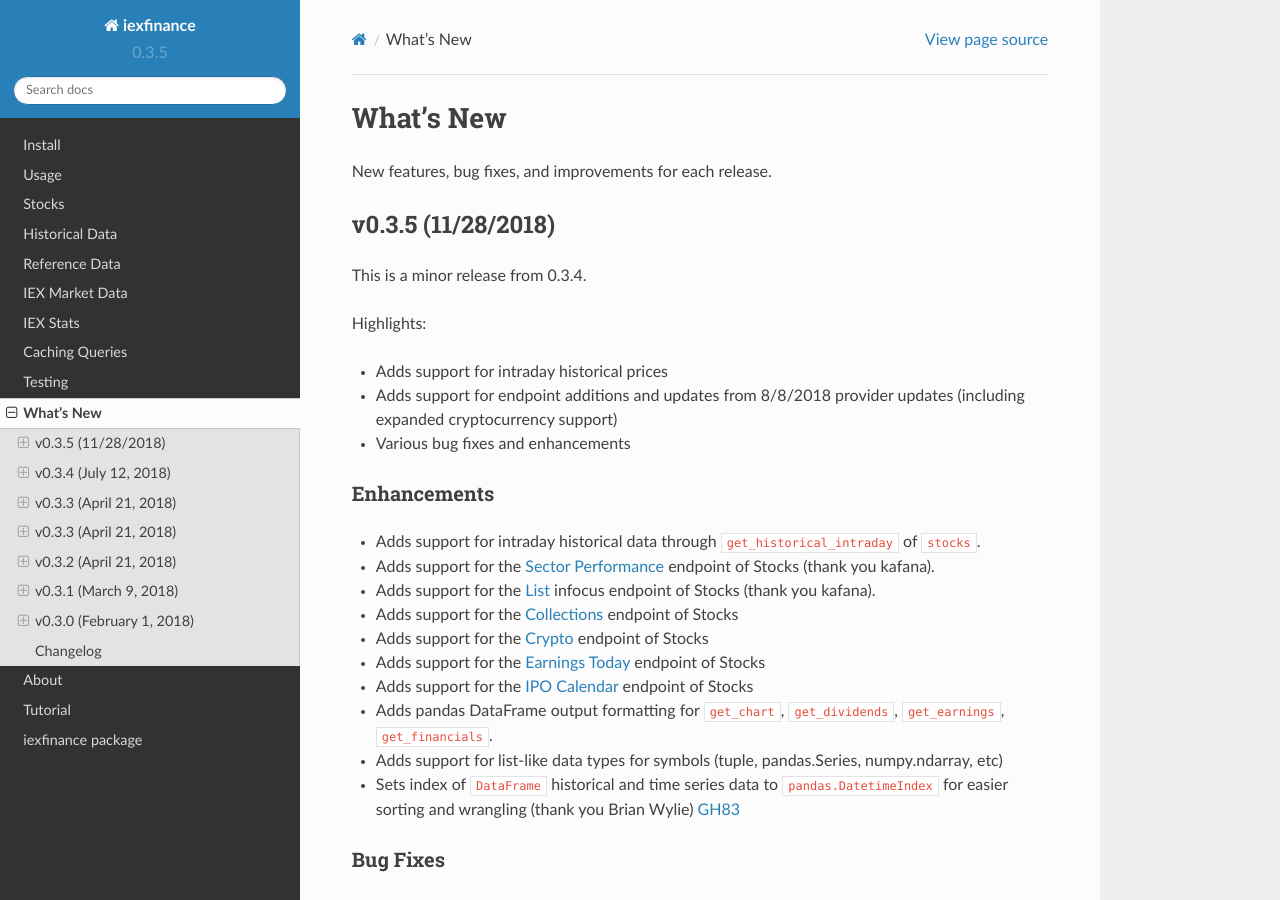
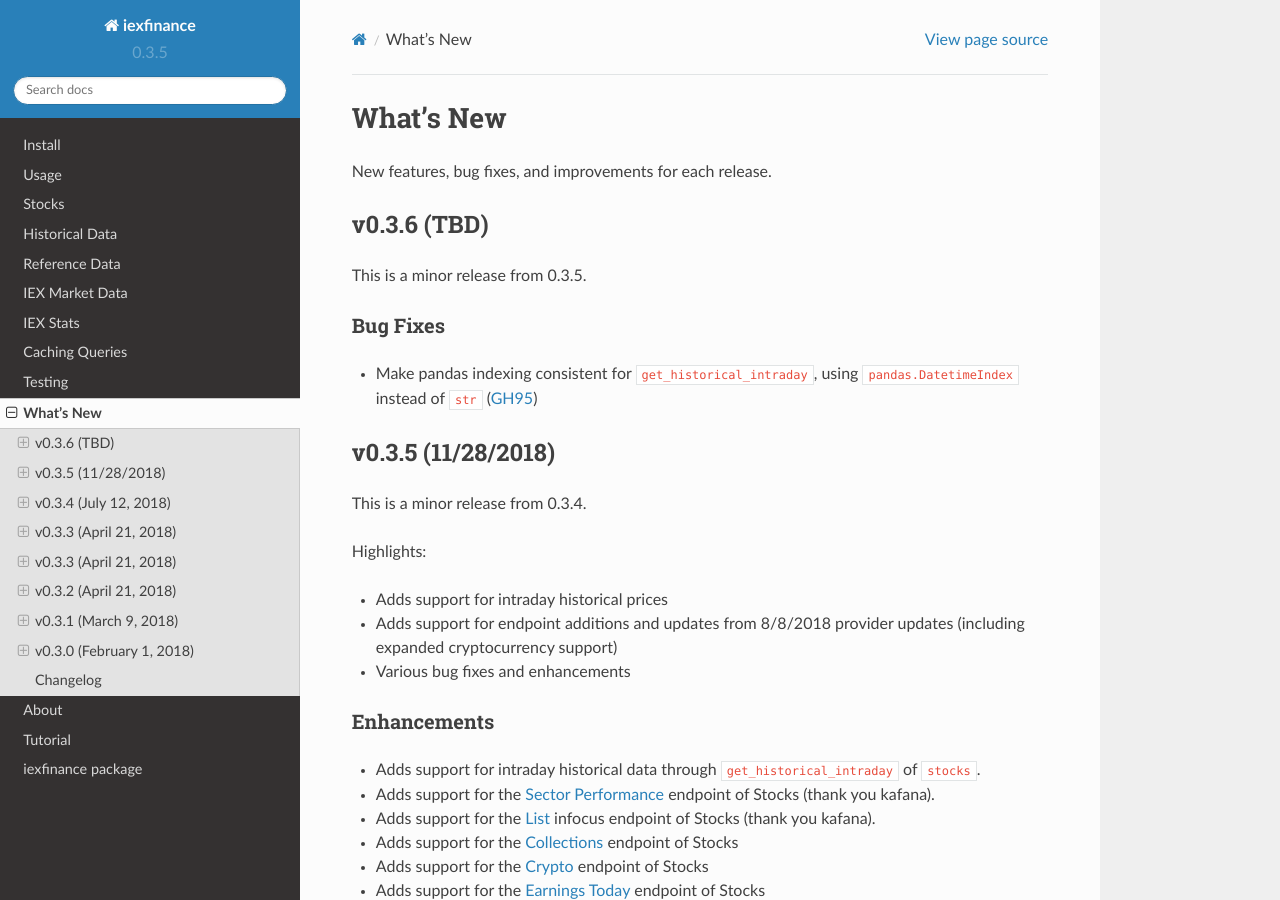
Before and after one commit to addisonlynch/iexfinance, a Sphinx documentation site: the page built from docs/source/whatsnew.rst, in a window 1280 px wide and 900 px high. Built offline with Sphinx 7.4.7 and the Read the Docs theme 2.0.0, drawn with Linux system fonts in a browser that asks for light colours.

Commit message:
Added whatsnew

```diff
--- a/docs/source/whatsnew.rst
+++ b/docs/source/whatsnew.rst
@@ -5,6 +5,8 @@
 **********
 
 New features, bug fixes, and improvements for each release.
+
+.. include:: whatsnew/v0.3.6.txt
 
 .. include:: whatsnew/v0.3.5.txt
 
--- /dev/null
+++ b/docs/source/whatsnew/v0.3.6.txt
@@ -0,0 +1,16 @@
+.. _whatsnew_036:
+
+
+v0.3.6 (TBD)
+-----------------------
+
+This is a minor release from 0.3.5.
+
+
+Bug Fixes
+~~~~~~~~~
+
+- Make pandas indexing consistent for ``get_historical_intraday``, using
+  ``pandas.DatetimeIndex`` instead of ``str`` (GH95_)
+
+.. _GH95: https://github.com/addisonlynch/iexfinance/issues/95
```
